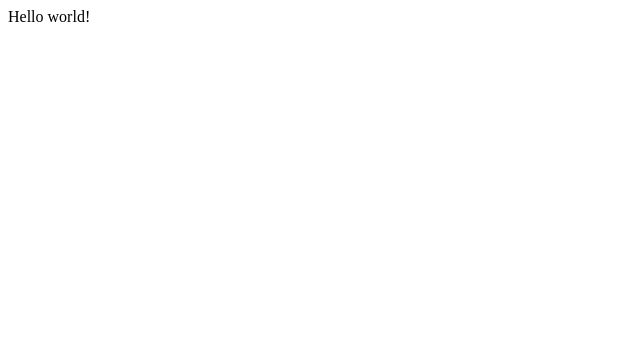
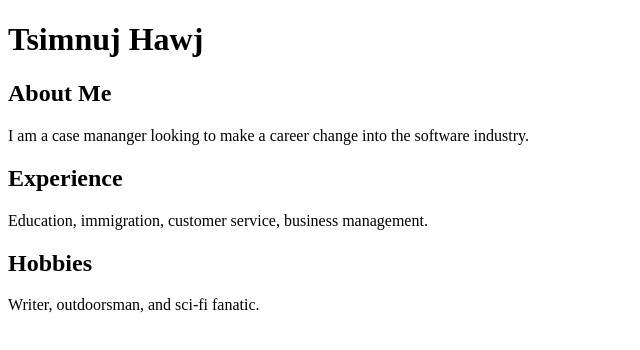
Before and after one commit to tsimnujhawj/portfolio, a plain HTML site: page index.html in a window 1280 px wide. Shown: the whole page, without its empty margins (0-640 px from the left). Drawn offline with Linux system fonts and the light colour scheme.

Commit message:
updated index.html with basic info

```diff
--- a/index.html
+++ b/index.html
@@ -1,9 +1,21 @@
 <!DOCTYPE html>
 <html>
     <head>
-        <title>Hello World</title>
+        <title>Tsimnuj Hawj - Portfolio</title>
     </head>
     <body>
-        Hello world!
+        <h1>Tsimnuj Hawj</h1>
+        <h2>About Me</h2>
+        <p>
+            I am a case mananger looking to make a career change into the software industry.
+        </p>
+        <h2>Experience</h2>
+        <p>
+            Education, immigration, customer service, business management.
+        </p>
+        <h2>Hobbies</h2>
+        <p>
+            Writer, outdoorsman, and sci-fi fanatic.
+        </p>
     </body>
 </html>
```
